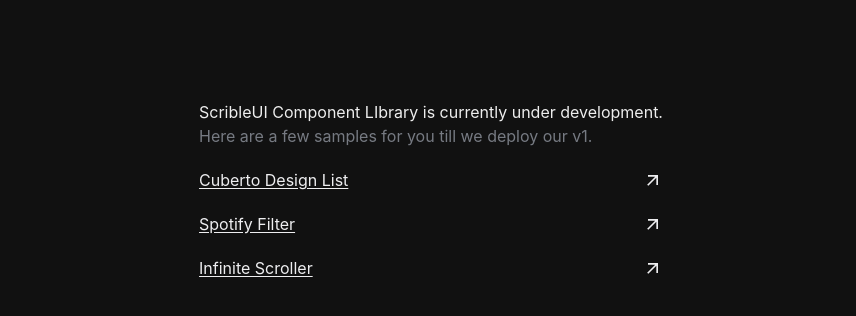
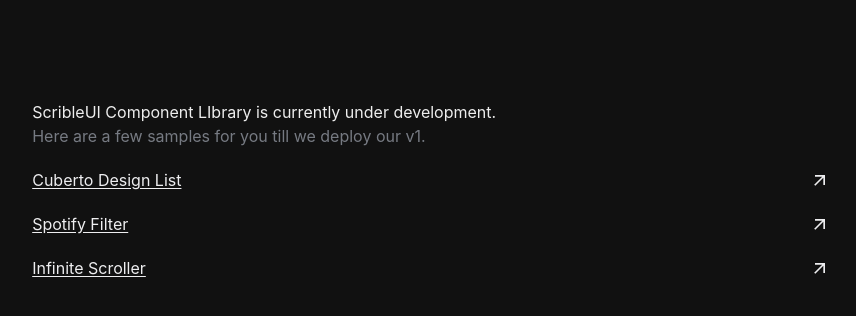
Before and after one commit to harsh-1923/ui-scrible, a React (Vite) app in the folder client/: page /components in a window 1280 px wide. Shown: the top 316 px of the page, without its empty margins (209-1065 px from the left). Built offline with nearby package versions, Linux system fonts and the light colour scheme; the HTML template or start-up script is replaced by a standard one.

Commit message:
Component Library Padding fix

```diff
--- a/client/package.json
+++ b/client/package.json
@@ -18,7 +18,8 @@
     "gsap": "^3.12.5",
     "react": "^18.2.0",
     "react-dom": "^18.2.0",
-    "react-router-dom": "^6.22.3"
+    "react-router-dom": "^6.22.3",
+    "sonner": "^1.4.41"
   },
   "devDependencies": {
     "@types/react": "^18.2.66",
--- a/client/src/App.css
+++ b/client/src/App.css
@@ -2,6 +2,7 @@
   display: flex;
   justify-content: center;
   width: 100dvw;
+  /* padding: 0px var(--root-page-horizontal-padding); */
   /* height: 100dvh; */
 }
 
--- a/client/src/Components/DemoArea/DemoArea.css
+++ b/client/src/Components/DemoArea/DemoArea.css
@@ -9,6 +9,7 @@
   outline: var(--outline-muted);
   min-height: 20dvh;
   position: relative;
+  overflow: hidden;
 }
 
 .demo-area-button {
--- a/client/src/Pages/ComponentLibrary/ComponentLibrary.css
+++ b/client/src/Pages/ComponentLibrary/ComponentLibrary.css
@@ -1,5 +1,7 @@
 .comp-lib-wrap {
+  width: 100%;
   padding: 100px var(--root-page-horizontal-padding);
+  max-width: 900px;
 }
 
 .link {
--- a/client/src/index.css
+++ b/client/src/index.css
@@ -1,6 +1,7 @@
 :root {
   font-family: Inter, system-ui, Avenir, Helvetica, Arial, sans-serif;
   line-height: 1.5;
+  width: 100vw;
   font-weight: 400;
 
   font-synthesis: none;
@@ -32,6 +33,7 @@
 * {
   margin: 0px;
   padding: 0px;
+  box-sizing: border-box;
 }
 
 button {
```
Also changed, not shown: 1 other file (tests, documents, lock files or other folders).
